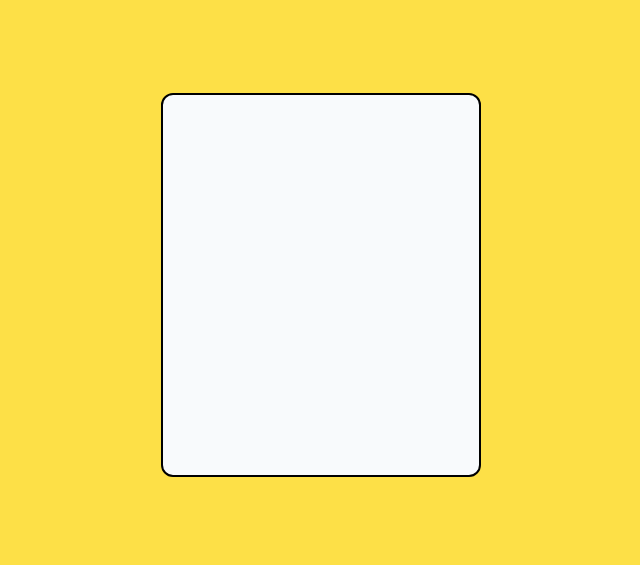
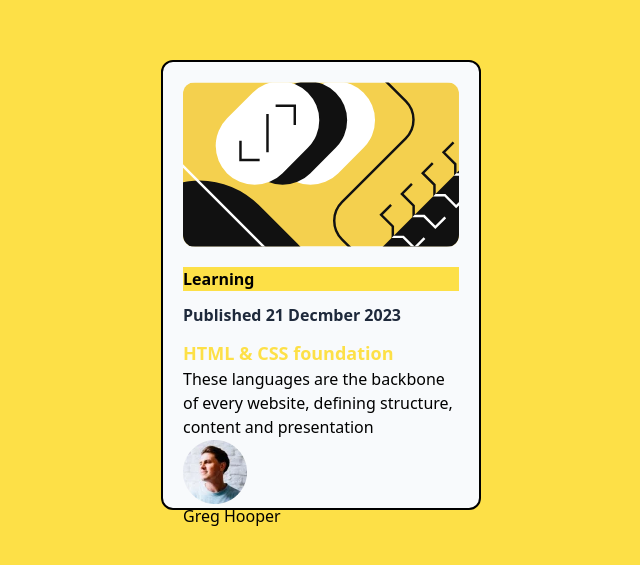
Before and after one commit to lanamae/Blog-card-tailwind, a website: page src/card.html in a window 1280 px wide. Shown: the part 115-680 px from the top of the page, without its empty margins (319-959 px from the left). Drawn offline with Linux system fonts and the light colour scheme.

Commit message:
Modify the output.css and card.html and added img folder in src folder" && git push
;
&&

git status

```diff
--- a/src/card.html
+++ b/src/card.html
@@ -10,7 +10,20 @@
     <div class="main w-full h-[100vh] bg-yellow-300 flex justify-center items-center">
 
 
-        <div class="card bg-slate-50 rounded-xl w-80 h-96 border-2 border-black">
+        <div class="card flex flex-col bg-slate-50 rounded-xl w-80 h-[450px] border-2 border-black p-5">
+
+            <img class="rounded-xl mb-5" src="./img/illustration-article.svg" alt="illustration">
+
+            <span class="bg-yellow-300 font-bold mb-3">Learning</span>
+            <p class="published-date text-slate-800 font-semibold mb-3">Published 21 Decmber 2023</p>
+            <p class="title text-yellow font-bold text-lg text-yellow-300">HTML & CSS foundation</p>
+            <p class="description text-slate-600]">These languages are the backbone of every website, defining structure, content and presentation</p>
+
+            <div class="author">
+                <img src="./img/image-avatar.webp" alt="avatar" class="avatar">
+                <p class="name">Greg Hooper</p>
+            </div>
+
 
         </div>
 
```
Also changed, not shown: dist/output.css, src/img/favicon-32x32.png (added), src/img/illustration-article.svg (added), src/img/image-avatar.webp (added).
